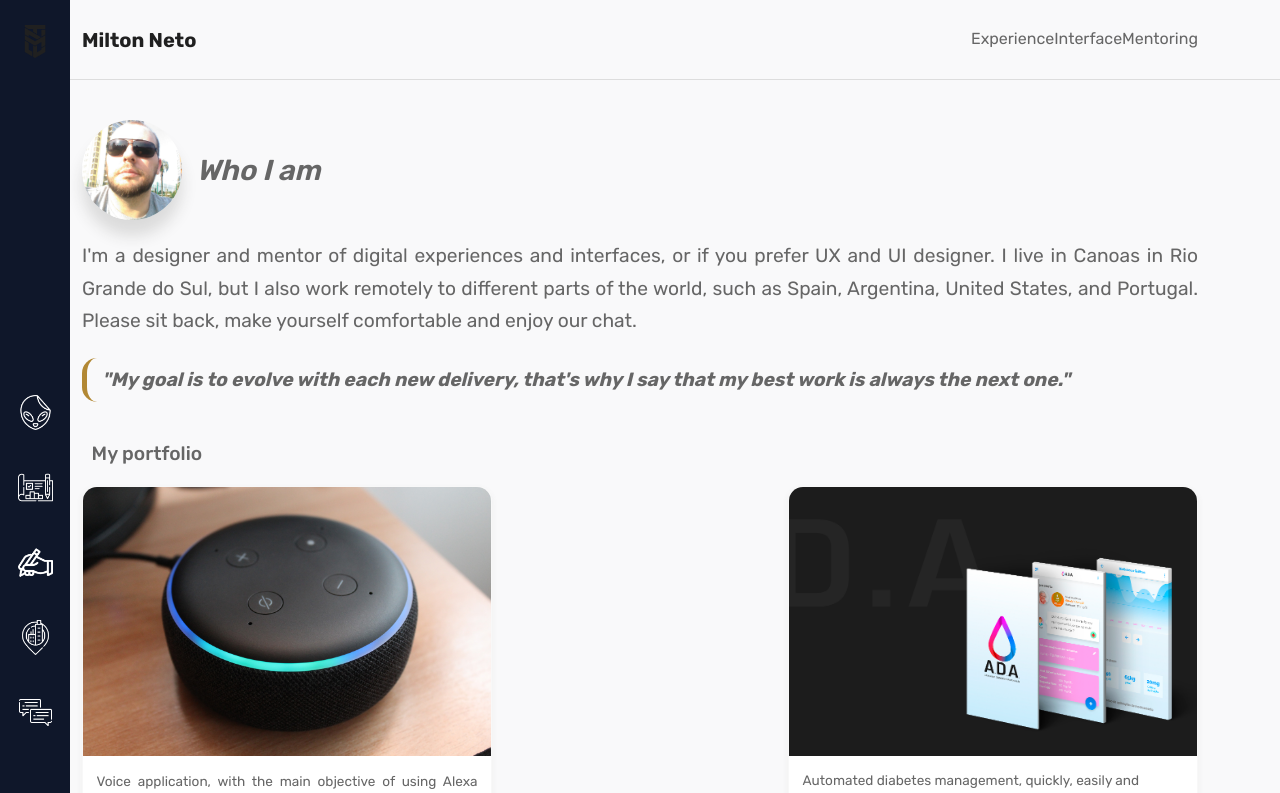
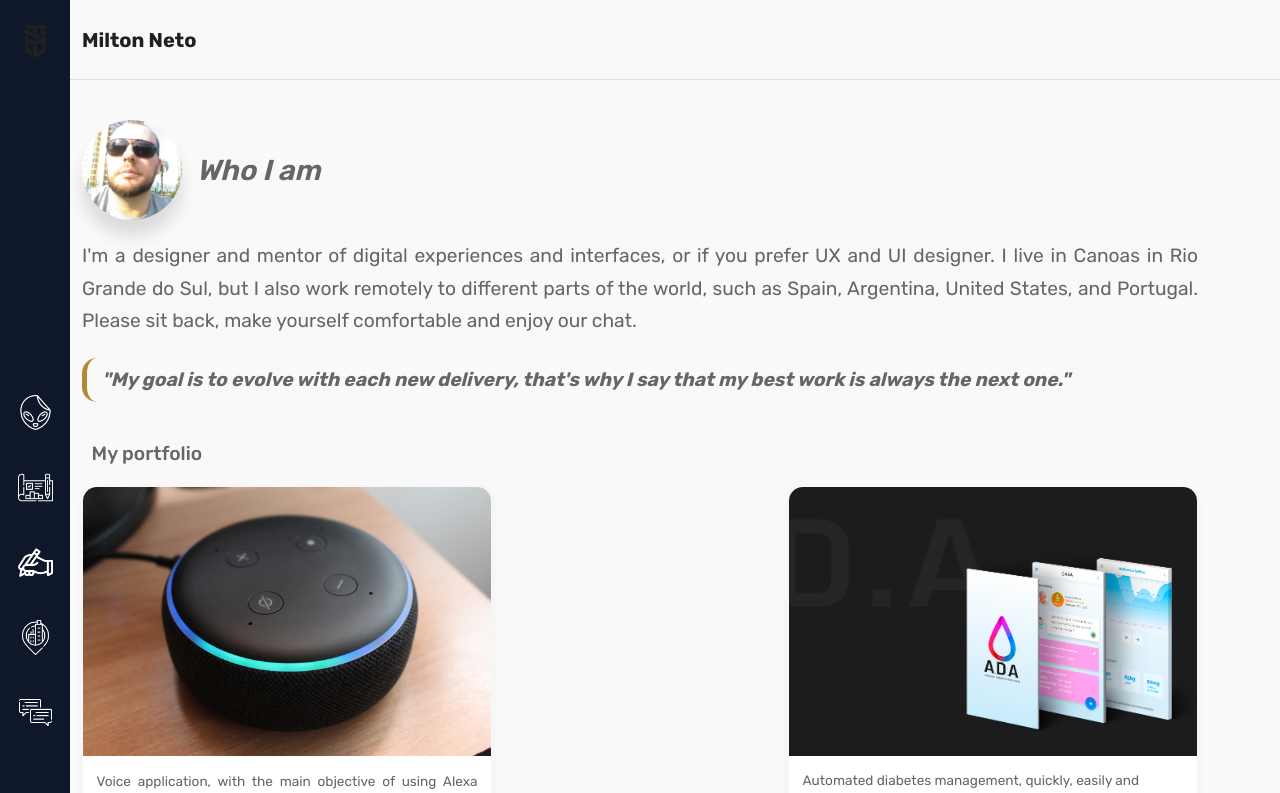
Before and after one commit to MiltonNeto/miltonneto.com.br, a Next.js app: page / in a window 1280 px wide. Shown: the top 793 px of the page. Built offline with nearby package versions, Linux system fonts and the light colour scheme.

Commit message:
adjusments

```diff
--- a/components/layouts/Header.tsx
+++ b/components/layouts/Header.tsx
@@ -11,12 +11,6 @@
                     <div className={styles.siteTitle}>
                         <p>Milton Neto</p>
                     </div>
-
-                    <ul className={styles.SubjectHeader}>
-                        <li>Experience</li>
-                        <li>Interface</li>
-                        <li>Mentoring</li>
-                    </ul>
             </Container>
         </header>
 
--- a/components/sections/SectionResume.tsx
+++ b/components/sections/SectionResume.tsx
@@ -15,7 +15,7 @@
                                 <div className={styles.boxRight}>
                                     <h4 className={styles.JobPosition}>UX UI Analyst- Specialist</h4>
                                     <h5 className={styles.CompanyName}>DBC Company</h5>
-                                    <span className="date">Feb 2022 - Current </span>
+                                    <span className="date">Feb 2022 - Oct 2023</span>
                                 </div>
                             </div>
                             <ul className={styles.tasks}>
```
